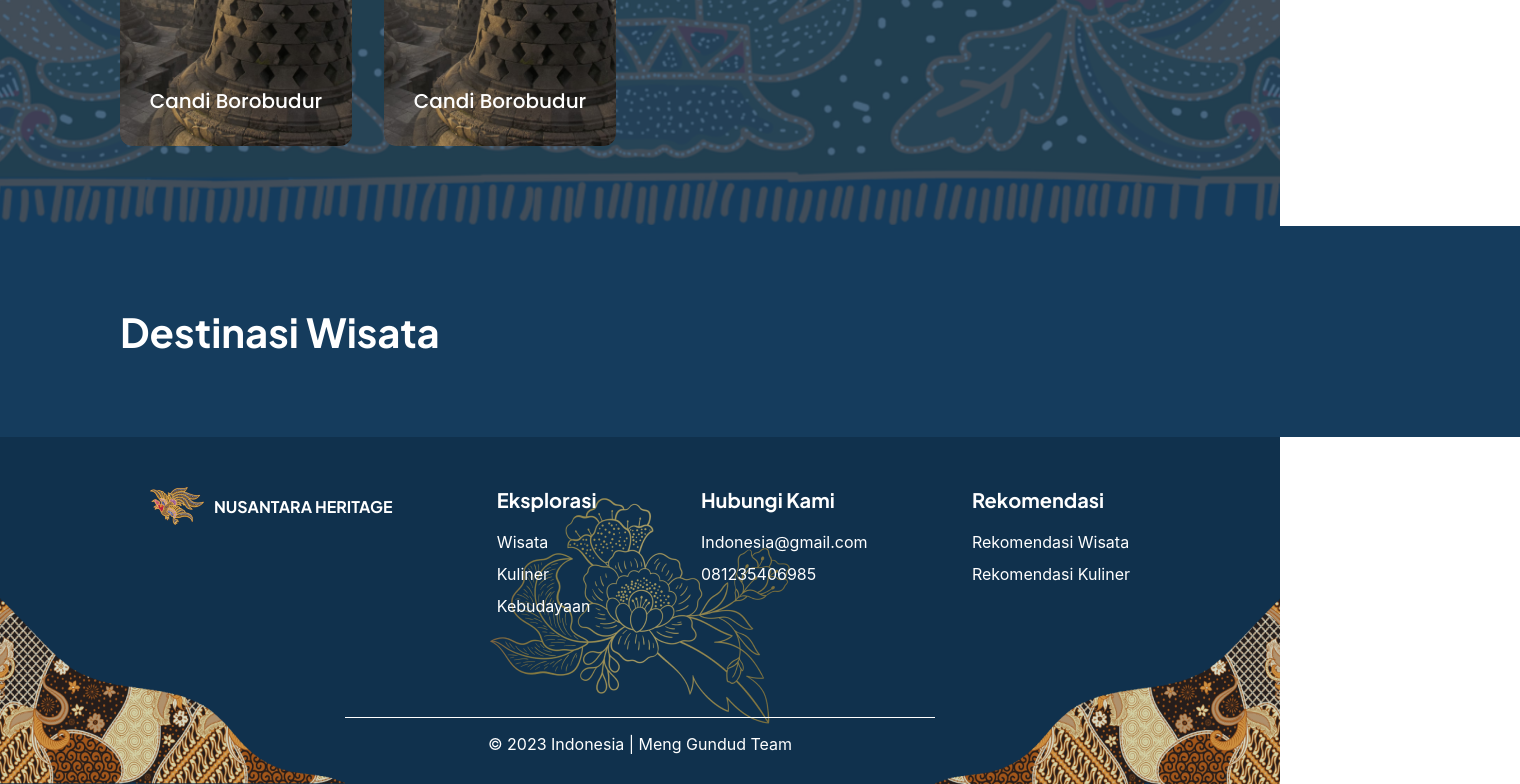
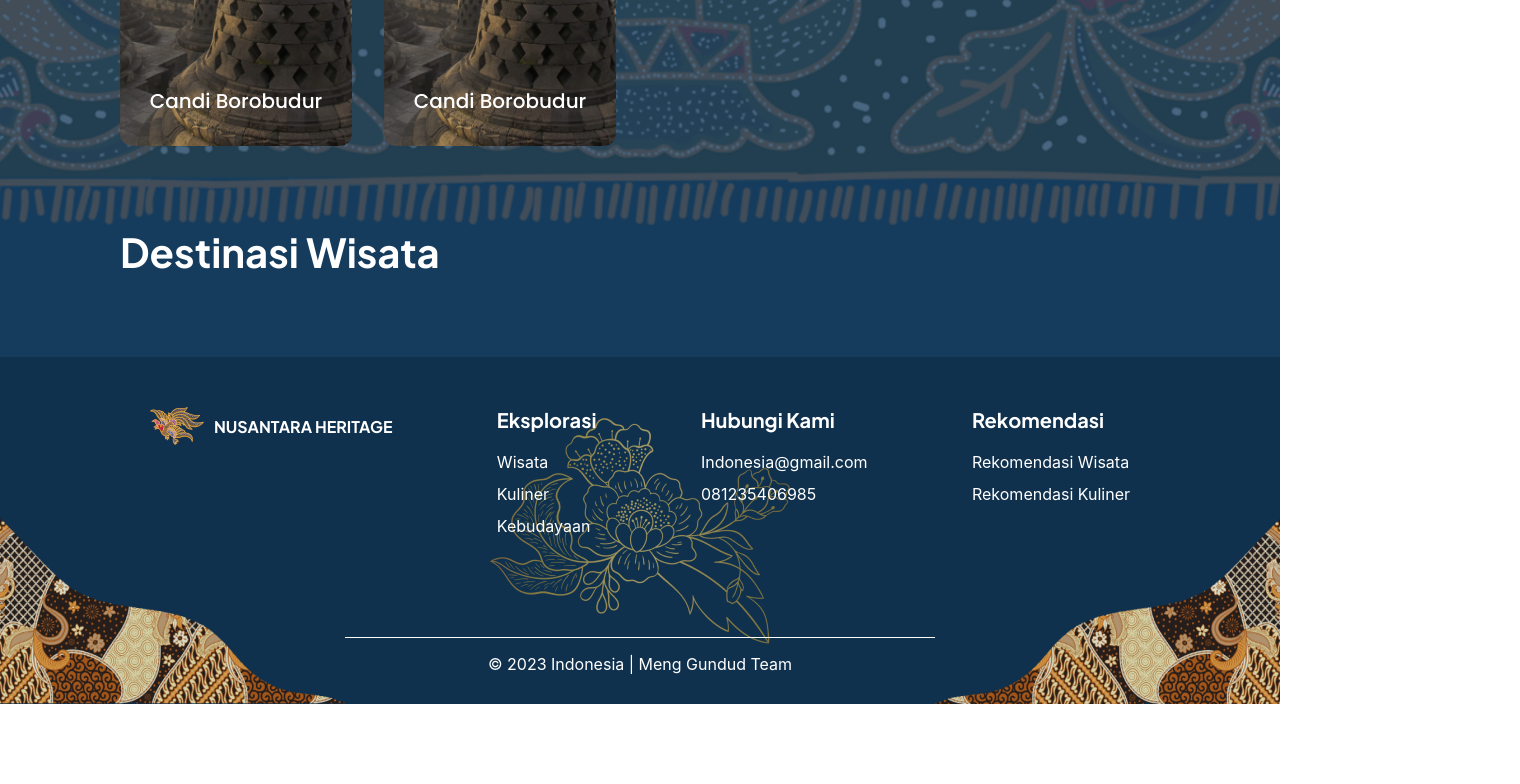
Before and after one commit to Antariksa3/Nusantara-Heritage, a React (Create React App) app: page / in a window 1280 px wide. Shown: the part 2710-3494 px from the top of the page, 1520 px wide, since content can reach past the window. After the commit the page ends 3414 px from the top, so only its background shows below. Built offline with nearby package versions, Linux system fonts and the light colour scheme.

Commit message:
style: add bg in destination section

```diff
--- a/src/components/FunFact/FunFact.css
+++ b/src/components/FunFact/FunFact.css
@@ -1,7 +1,7 @@
 .funfact {
-    width: 100vw;
-    height: auto;
-    padding: 80px 120px 80px;
+    position: relative;
+    padding: 0 120px 80px;
+    height: 100%;
     background-color: #153C5D;
 }
 
```
